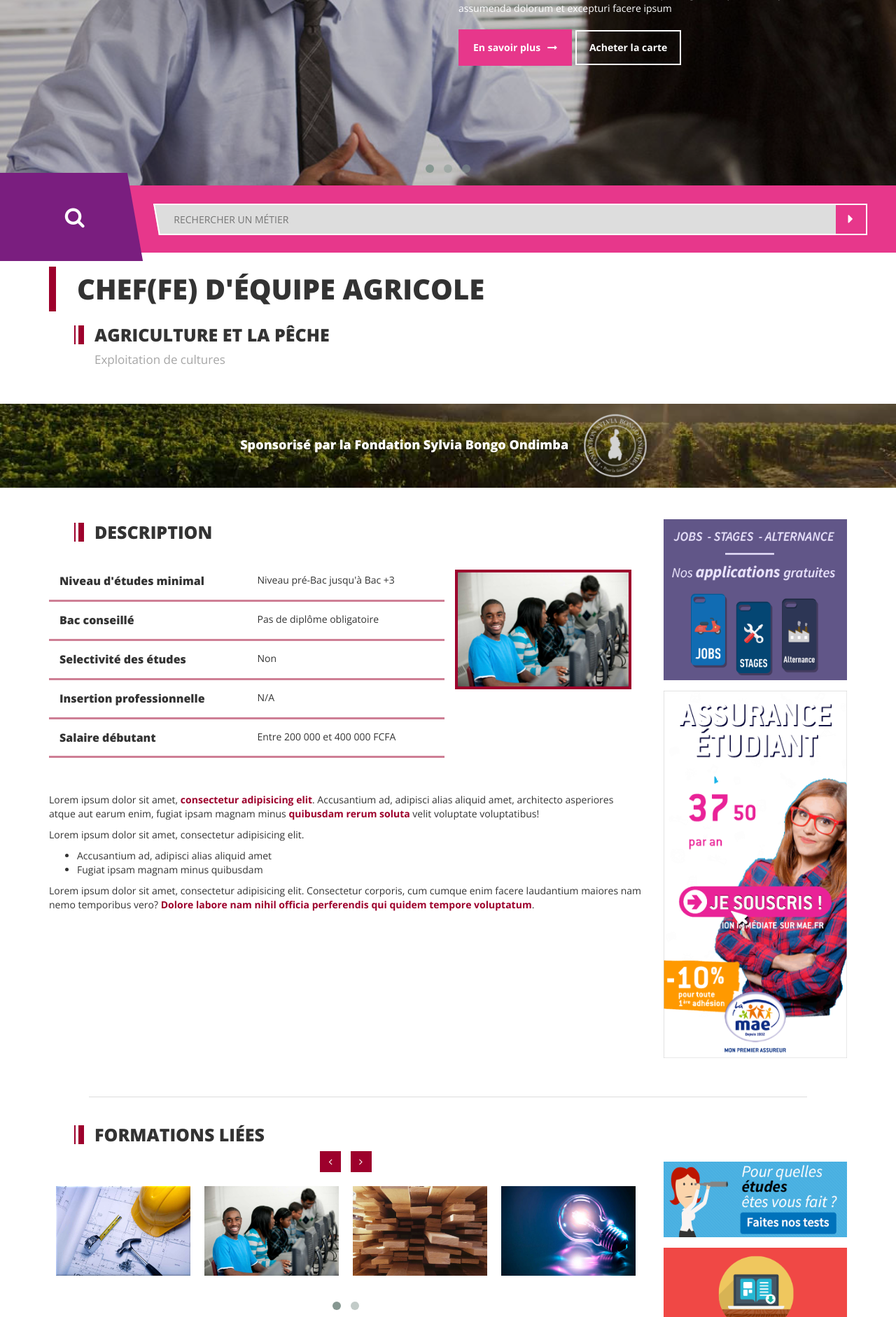
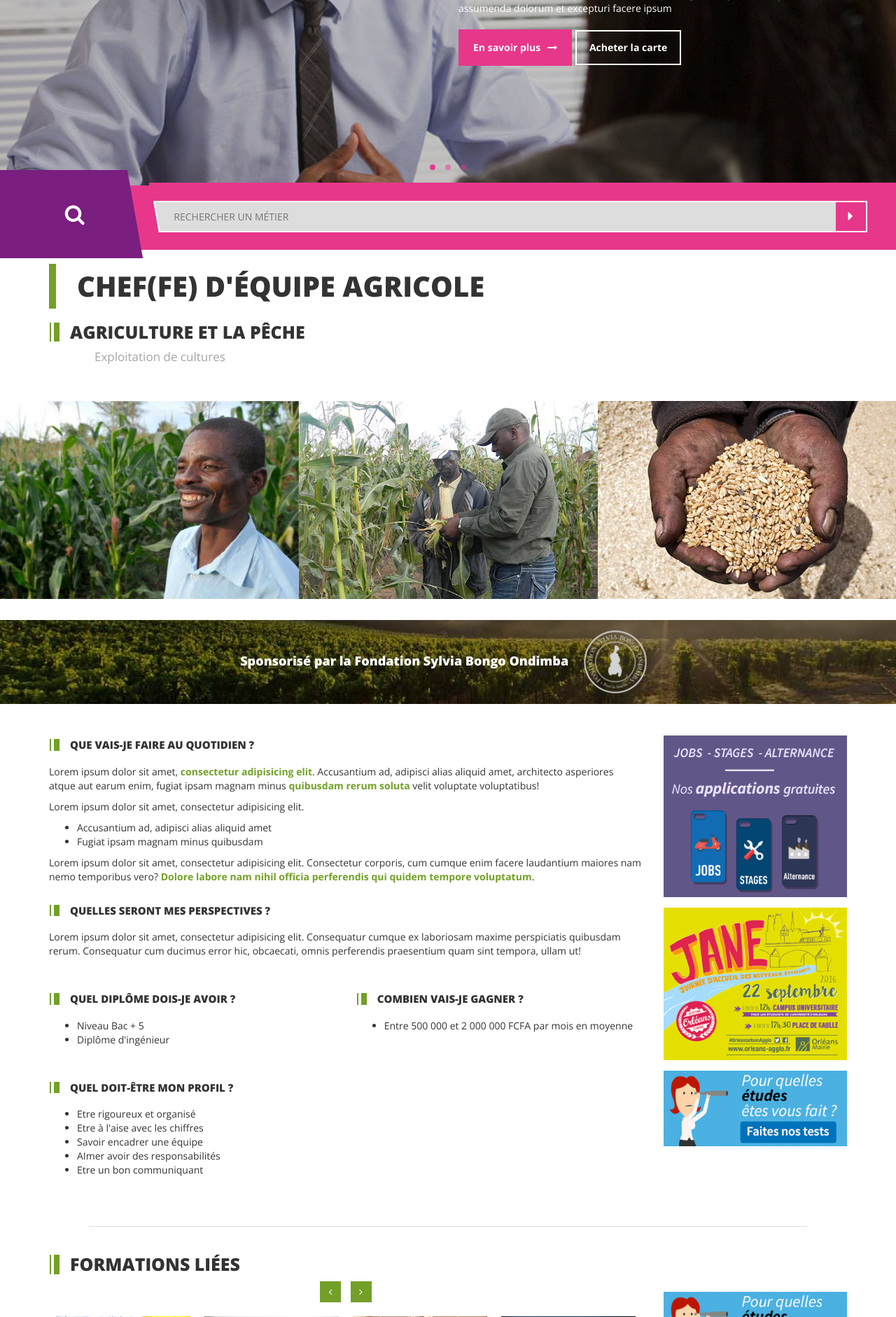
Before and after one commit to slenhtech/elam_html, a PHP site: page /page-metier.php in a window 1280 px wide. Shown: the part 357-2239 px from the top of the page at 70% size. Run offline with PHP 8.4, Linux system fonts and the light colour scheme; some libraries are stand-ins or nearby versions.

Commit message:
- Réduction de la taille des owl-dots - Ajout d'un carousel #photos-metier - Ajout d'une nouvelle classe: .sub-section-title - Ajout de 4 nouvelles images pour le carousel #photos-metier - Mise à jour de la page-metier.php

```diff
--- a/css/_global.scss
+++ b/css/_global.scss
@@ -41,9 +41,8 @@ a:focus{
 .owl-pagination{
   .owl-page{
     span{
-      height: 8px;
-      width: 8px;
-      background-color: $elam_primary;
+      height: 8px !important;
+      width: 8px !important;
     }
   }
 }
--- a/css/_secteur-activite.scss
+++ b/css/_secteur-activite.scss
@@ -6,6 +6,25 @@
     .description{
       text-align: justify;
     }
+  }
+}
+
+#photos-metier {
+  margin-bottom: 30px;
+  position: relative;
+  img {
+    @include transition(0.3s);
+  }
+
+  img:hover {
+    transform: scale(1.2);
+  }
+
+  .owl-pagination {
+    width: 100%;
+    text-align: center;
+    position: absolute;
+    bottom: 10px;
   }
 }
 
@@ -293,33 +312,6 @@
   }
 }
 
-
-#description-table{
-  margin: 40px 0;
-  .row{
-    margin-bottom: 10px;
-
-    .tlabel,
-    .data{
-      padding-top: 5px;
-      padding-bottom: 15px;
-    }
-
-    .tlabel{
-      font-weight: $font-weight-extra-bold;
-      font-size: 16px;
-    }
-  }
-
-  .frame{
-    margin-bottom: 30px;
-    img{
-      height: auto;
-      width: 100%;
-    }
-  }
-}
-
 #metiers-du-secteur{
   overflow: hidden;
 
--- a/css/_section.scss
+++ b/css/_section.scss
@@ -10,13 +10,30 @@
   text-transform: uppercase;
   font-weight: $font-weight-extra-bold;
   font-size: 25px;
-  margin-left: 50px;
+  margin-left: 15px;
+  padding-left: 15px;
+  box-shadow: -8px 0 $elam_tertiary,
+  -12px 0 #fff,
+  -14px 0 $elam_tertiary;
+
+}
+
+.sub-section-title {
+  text-transform: uppercase;
+  font-weight: $font-weight-extra-bold;
+  font-size: 15px;
+  margin-left: 15px;
+  margin-bottom: 20px;
   padding-left: 15px;
   box-shadow:
           -8px 0 $elam_tertiary,
           -12px 0 #fff,
           -14px 0 $elam_tertiary;
 
+}
+
+.sub-section {
+  margin-bottom: 30px;
 }
 .section-alt-title{
   margin-left: 65px;
--- a/css/_top-slider.scss
+++ b/css/_top-slider.scss
@@ -1,4 +1,13 @@
 #top_slider{
+
+  .owl-pagination {
+    .owl-page {
+      span {
+        background-color: $elam_primary !important;
+      }
+    }
+  }
+
   .slide{
     overflow: hidden;
     height: 500px;
--- a/css/elam-colors.php
+++ b/css/elam-colors.php
@@ -67,10 +67,14 @@ function elam_getColor($colorName = null){
     padding-left: 20px;}
 .btn.<?php echo $className;?>{
     background-color: rgb(<?php echo elam_getColor($colorName);?>);}
+    .<?php echo $className; ?> .owl-pagination .owl-page span{
+    background-color: rgb(<?php echo elam_getColor($colorName); ?>) !important;}
 .<?php echo $className;?> .page-title {
     border-left: solid 10px rgb(<?php echo elam_getColor($colorName);?>); }
 .<?php echo $className;?> .section-title {
     box-shadow: -8px 0 rgb(<?php echo elam_getColor($colorName);?>), -12px 0 #fff, -14px 0 rgb(<?php echo elam_getColor($colorName);?>); }
+    .<?php echo $className; ?> .sub-section-title {
+    box-shadow: -8px 0 rgb(<?php echo elam_getColor($colorName); ?>), -12px 0 #fff, -14px 0 rgb(<?php echo elam_getColor($colorName); ?>); }
 .<?php echo $className;?> .btn.plus {
     background-color: rgb(<?php echo elam_getColor($colorName);?>); }
 .<?php echo $className;?> strong {
--- a/css/style.css
+++ b/css/style.css
@@ -72,9 +72,9 @@ a:focus {
     padding: 8px 20px; }
 
 .owl-pagination .owl-page span {
-  height: 8px;
-  width: 8px;
-  background-color: #e7378b; }
+  height: 8px !important;
+  width: 8px !important;
+}
 
 header {
   position: relative; }
@@ -155,6 +155,9 @@ header {
   .block-pub a img {
     width: 100%; }
 
+#top_slider .owl-pagination .owl-page span {
+  background-color: #e7378b !important;
+}
 #top_slider .slide {
   overflow: hidden;
   height: 500px;
@@ -256,9 +259,23 @@ header {
   text-transform: uppercase;
   font-weight: 800;
   font-size: 25px;
-  margin-left: 50px;
+  margin-left: 15px;
   padding-left: 15px;
   box-shadow: -8px 0 #fa4b0c, -12px 0 #fff, -14px 0 #fa4b0c; }
+
+.sub-section-title {
+  text-transform: uppercase;
+  font-weight: 800;
+  font-size: 15px;
+  margin-left: 15px;
+  margin-bottom: 20px;
+  padding-left: 15px;
+  box-shadow: -8px 0 #fa4b0c, -12px 0 #fff, -14px 0 #fa4b0c;
+}
+
+.sub-section {
+  margin-bottom: 30px;
+}
 
 .section-alt-title {
   margin-left: 65px;
@@ -508,6 +525,30 @@ header {
   font-weight: 800; }
 .secteur-activite .text .description {
   text-align: justify; }
+
+#photos-metier {
+  margin-bottom: 30px;
+  position: relative;
+}
+
+#photos-metier img {
+  -webkit-transition: all 0.3s ease-in-out;
+  -moz-transition: all 0.3s ease-in-out;
+  -ms-transition: all 0.3s ease-in-out;
+  -o-transition: all 0.3s ease-in-out;
+  transition: all 0.3s ease-in-out;
+}
+
+#photos-metier img:hover {
+  transform: scale(1.2);
+}
+
+#photos-metier .owl-pagination {
+  width: 100%;
+  text-align: center;
+  position: absolute;
+  bottom: 10px;
+}
 
 .btn.plus {
   color: #fff;
@@ -759,23 +800,6 @@ header {
     -o-animation-duration: 1s;
     -o-animation-delay: 0.5;
     -o-animation-iteration-count: 1; }
-
-#description-table {
-  margin: 40px 0; }
-  #description-table .row {
-    margin-bottom: 10px; }
-    #description-table .row .tlabel,
-    #description-table .row .data {
-      padding-top: 5px;
-      padding-bottom: 15px; }
-    #description-table .row .tlabel {
-      font-weight: 800;
-      font-size: 16px; }
-  #description-table .frame {
-    margin-bottom: 30px; }
-    #description-table .frame img {
-      height: auto;
-      width: 100%; }
 
 #metiers-du-secteur {
   overflow: hidden; }
--- a/page-metier.php
+++ b/page-metier.php
@@ -14,7 +14,7 @@
 <?php include_once "inc/search_form.php";?>
 
 
-<?php $secteurClass = 'fonction-pub';?>
+<?php $secteurClass = 'agri-peche'; ?>
 
 
 <!-- ============================
@@ -23,10 +23,17 @@
 
 <div class="container <?php echo $secteurClass;?>">
     <div id="main-content">
-                <h1 class="page-title">Chef(fe) d'équipe agricole</h1>
-                <h2 class="section-title">Agriculture et la pêche</h2>
-                <p class="section-alt-title">Exploitation de cultures</p>
-            </div>
+        <h1 class="page-title">Chef(fe) d'équipe agricole</h1>
+        <h2 class="section-title">Agriculture et la pêche</h2>
+        <p class="section-alt-title">Exploitation de cultures</p>
+    </div>
+</div>
+<div id="photos-metier">
+    <div class="owl-carousel">
+        <div class="frame"><img src="img/metier.jpg" class="img-responsive" alt=""></div>
+        <div class="frame"><img src="img/metier2.jpg" class="img-responsive" alt=""></div>
+        <div class="frame"><img src="img/metier4.jpg" class="img-responsive" alt=""></div>
+    </div>
 </div>
 <div id="banner-fsbo" style="background-image: url('img/img.jpg')">
     <div class="container">
@@ -38,45 +45,62 @@
     <div id="main-content">
             <div class="row">
                 <div class="col-sm-9">
-                    <h3 class="section-title">Description</h3>
-                    <div class="row" id="description-table">
+                    <div class="sub-section">
+                        <h3 class="sub-section-title">Que vais-je faire au quotidien ?</h3>
+                        <div class="the-content">
+                            <p>Lorem ipsum dolor sit amet, <strong>consectetur adipisicing elit</strong>. Accusantium
+                                ad, adipisci alias aliquid amet, architecto asperiores atque aut earum enim, fugiat
+                                ipsam magnam minus <strong>quibusdam rerum soluta</strong> velit voluptate voluptatibus!
+                            </p>
+                            <p>Lorem ipsum dolor sit amet, consectetur adipisicing elit.</p>
+                            <ul>
+                                <li>Accusantium ad, adipisci alias aliquid amet</li>
+                                <li>Fugiat ipsam magnam minus quibusdam</li>
+                            </ul>
+                            <p>Lorem ipsum dolor sit amet, consectetur adipisicing elit. Consectetur corporis, cum
+                                cumque enim facere laudantium maiores nam nemo temporibus vero? <strong>Dolore labore
+                                    nam nihil officia perferendis qui quidem tempore voluptatum</strong>.</p>
+                        </div>
+                    </div>
 
-                        <div class="col-sm-4 col-sm-push-8">
-                            <div class="frame">
-                                <img src="img/3.jpg" alt="Photo metier">
+                    <div class="sub-section">
+                        <h3 class="sub-section-title">Quelles seront mes perspectives ?</h3>
+                        <div class="the-content">
+                            <p>Lorem ipsum dolor sit amet, consectetur adipisicing elit. Consequatur cumque ex
+                                laboriosam maxime perspiciatis quibusdam rerum. Consequatur cum ducimus error hic,
+                                obcaecati, omnis perferendis praesentium quam sint tempora, ullam ut!</p>
+                        </div>
+                    </div>
+
+                    <div class="row">
+                        <div class="col-sm-6">
+                            <div class="sub-section">
+                                <h3 class="sub-section-title">Quel diplôme dois-je avoir ?</h3>
+                                <ul>
+                                    <li>Niveau Bac + 5</li>
+                                    <li>Diplôme d'ingénieur</li>
+                                </ul>
                             </div>
                         </div>
-                        <div class="col-sm-8 col-sm-pull-4">
-                            <div class="row">
-                                <div class="col-sm-6 tlabel">Niveau d'études minimal</div>
-                                <div class="col-sm-6 data">Niveau pré-Bac jusqu'à Bac +3</div>
-                            </div>
-                            <div class="row">
-                                <div class="col-sm-6 tlabel">Bac conseillé</div>
-                                <div class="col-sm-6 data">Pas de diplôme obligatoire</div>
-                            </div>
-                            <div class="row">
-                                <div class="col-sm-6 tlabel">Selectivité des études</div>
-                                <div class="col-sm-6 data">Non</div>
-                            </div>
-                            <div class="row">
-                                <div class="col-sm-6 tlabel">Insertion professionnelle</div>
-                                <div class="col-sm-6 data">N/A</div>
-                            </div>
-                            <div class="row">
-                                <div class="col-sm-6 tlabel">Salaire débutant</div>
-                                <div class="col-sm-6 data">Entre 200 000 et 400 000 FCFA</div>
+                        <div class="col-sm-6">
+                            <div class="sub-section">
+                                <h3 class="sub-section-title">Combien vais-je gagner ?</h3>
+                                <ul>
+                                    <li>Entre 500 000 et 2 000 000 FCFA par mois en moyenne</li>
+                                </ul>
                             </div>
                         </div>
                     </div>
-                    <div class="the-content">
-                        <p>Lorem ipsum dolor sit amet, <strong>consectetur adipisicing elit</strong>. Accusantium ad, adipisci alias aliquid amet, architecto asperiores atque aut earum enim, fugiat ipsam magnam minus <strong>quibusdam rerum soluta</strong> velit voluptate voluptatibus!</p>
-                        <p>Lorem ipsum dolor sit amet, consectetur adipisicing elit.</p>
+
+                    <div class="sub-section">
+                        <h3 class="sub-section-title">Quel doit-être mon profil ?</h3>
                         <ul>
-                            <li>Accusantium ad, adipisci alias aliquid amet</li>
-                            <li>Fugiat ipsam magnam minus quibusdam</li>
+                            <li>Etre rigoureux et organisé</li>
+                            <li>Etre à l'aise avec les chiffres</li>
+                            <li>Savoir encadrer une équipe</li>
+                            <li>AImer avoir des responsabilités</li>
+                            <li>Etre un bon communiquant</li>
                         </ul>
-                        <p>Lorem ipsum dolor sit amet, consectetur adipisicing elit. Consectetur corporis, cum cumque enim facere laudantium maiores nam nemo temporibus vero? <strong>Dolore labore nam nihil officia perferendis qui quidem tempore voluptatum</strong>.</p>
                     </div>
                 </div>
 
@@ -84,7 +108,8 @@
                 <!--block publicitaire-->
                 <div class="col-sm-3 block-pub">
                     <a href="#"><img src="img/pub/1.gif" alt="Pub"/></a>
-                    <a href="#"><img src="img/pub/2.png" alt="Pub"/></a>
+                    <a href="#"><img src="img/pub/5.gif" alt="Pub"/></a>
+                    <a href="#"><img src="img/pub/3.gif" alt="Pub"/></a>
                 </div>
             </div>
 
--- a/page-secteurs_details.php
+++ b/page-secteurs_details.php
@@ -14,7 +14,7 @@
 <?php include_once "inc/search_form.php";?>
 
 
-<?php $secteurClass = 'sante';?>
+<?php $secteurClass = 'agri-peche'; ?>
 
 
 <!-- ============================
```
Also changed, not shown: js/script.js (+19 -1 lines), img/metier.jpg (added), img/metier2.jpg (added), img/metier3.jpg (added), img/metier4.jpg (added), 1 other file.
